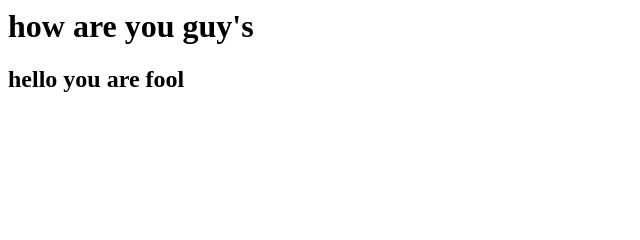
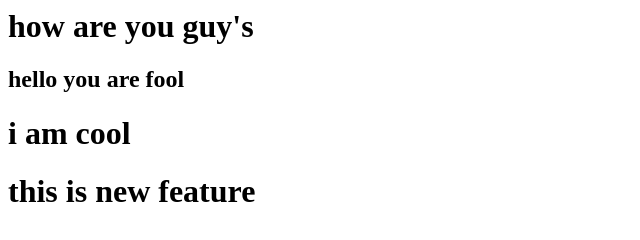
Before and after one commit to VeerSavrakar/demogit, a plain HTML site: page index.html in a window 1280 px wide. Shown: the whole page, without its empty margins (0-640 px from the left). Drawn offline with Linux system fonts and the light colour scheme.

Commit message:
add changes

```diff
--- a/index.html
+++ b/index.html
@@ -2,3 +2,5 @@
 <h2>
     hello you are fool
 </h2>
+<h1>i am cool</h1>
+<h1>this is new feature</h1>
```
